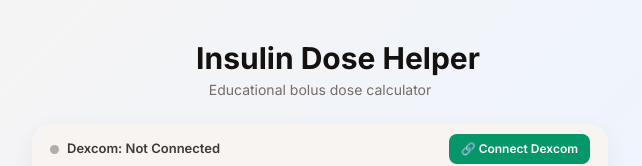
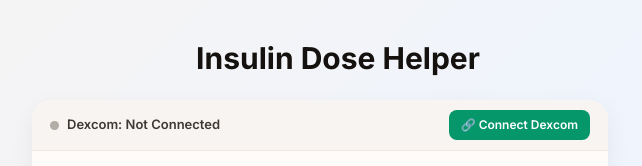
Before and after one commit to Smurkci/insulin-dose-helper, a website: page public/index.html in a window 1280 px wide. Shown: the top 166 px of the page, without its empty margins (320-962 px from the left). Drawn offline with nearby package versions, Linux system fonts and the light colour scheme; no server answers; some icons are missing.

Commit message:
Remove educational description from index.html
Removed the educational description paragraph from the main section.

```diff
--- a/public/index.html
+++ b/public/index.html
@@ -280,7 +280,6 @@
             <i data-id="8" data-lucide="heart-pulse" class="w-7 h-7 text-accent-450"></i>
             Insulin Dose Helper
           </h1>
-          <p data-id="9" class="text-sm text-foreground-450 mt-1">Educational bolus dose calculator</p>
         </div>
 
         <!-- Main Card -->
```
